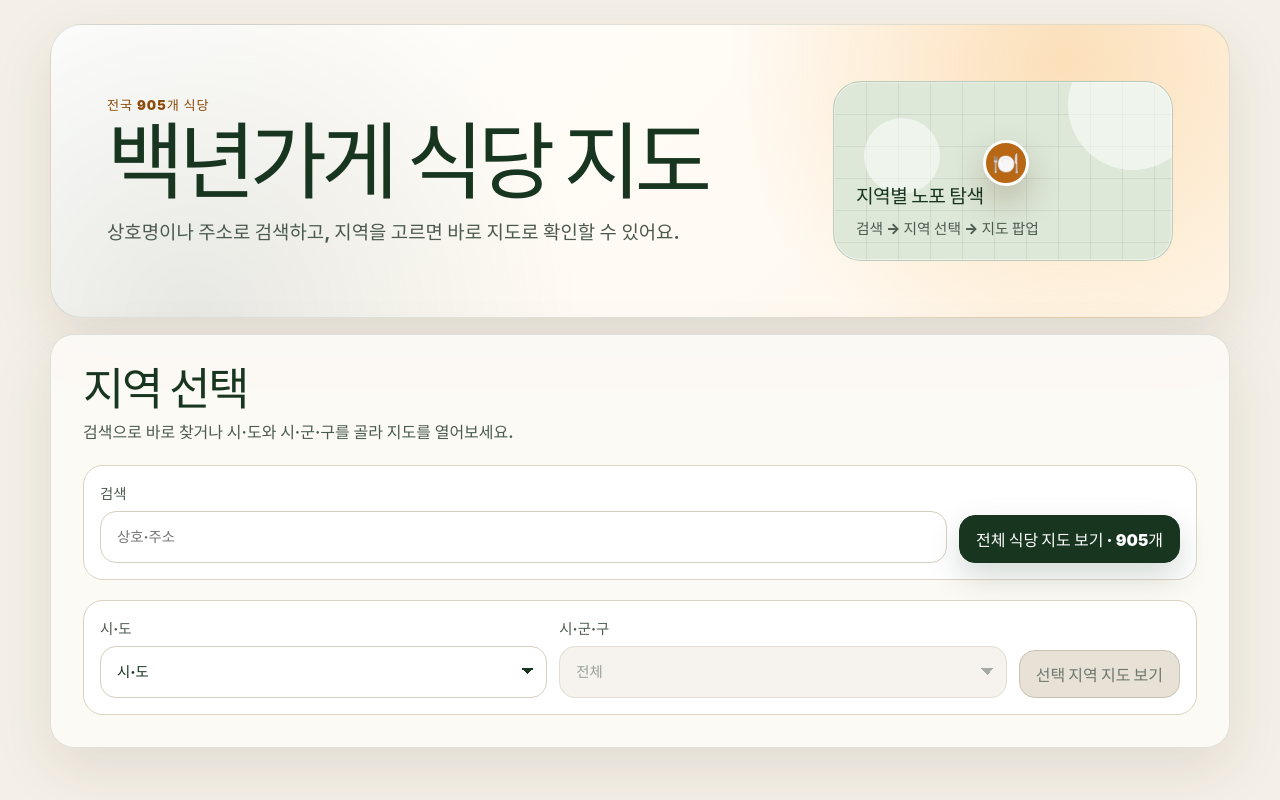
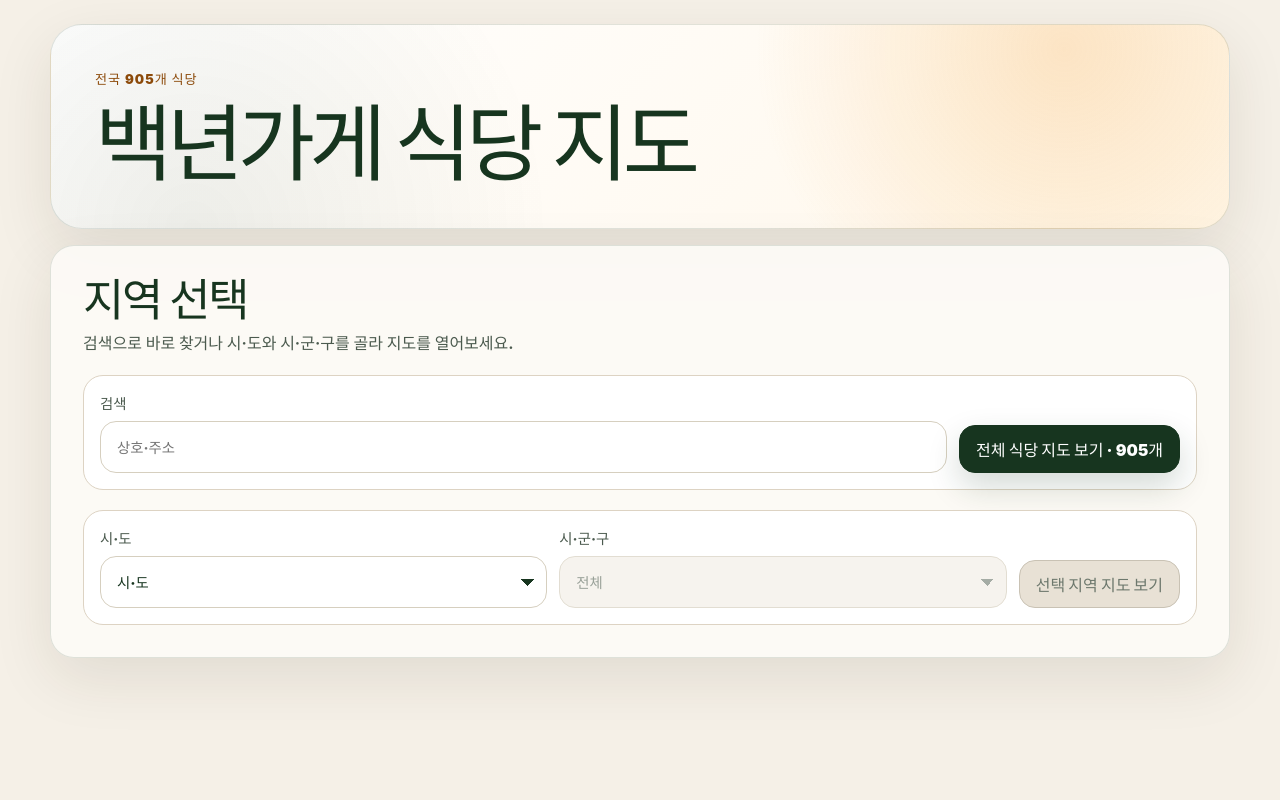
Before and after one commit to nukk-pain/food-guides, a React (Vite) app: page / in a window 1280 px wide. Built offline with nearby package versions, Linux system fonts and the light colour scheme.

Commit message:
refactor: simplify restaurant map hero

```diff
--- a/src/App.css
+++ b/src/App.css
@@ -42,18 +42,14 @@
 
 .hero-panel {
   display: grid;
-  gap: clamp(20px, 4vw, 40px);
+  gap: 8px;
   align-items: center;
-  padding: clamp(28px, 6vw, 56px);
+  padding: clamp(24px, 5vw, 44px);
   border-radius: var(--radius-hero);
   background:
-    radial-gradient(circle at 86% 12%, rgba(243, 163, 58, 0.3), transparent 32%),
-    radial-gradient(circle at 12% 100%, rgba(23, 53, 31, 0.1), transparent 36%),
+    radial-gradient(circle at 86% 12%, rgba(243, 163, 58, 0.24), transparent 30%),
+    radial-gradient(circle at 12% 100%, rgba(23, 53, 31, 0.08), transparent 34%),
     linear-gradient(135deg, #ffffff 0%, #fff7ea 100%);
-}
-
-.hero-copy-block {
-  max-width: 760px;
 }
 
 .eyebrow {
@@ -73,90 +69,10 @@ p {
 
 h1 {
   max-width: 760px;
-  margin-bottom: 16px;
+  margin-bottom: 0;
   font-size: clamp(2.55rem, 7.6vw, 5.25rem);
   line-height: 0.95;
   letter-spacing: -0.07em;
-}
-
-.hero-copy {
-  max-width: 620px;
-  margin-bottom: 0;
-  color: var(--color-muted);
-  font-size: clamp(1rem, 2.2vw, 1.18rem);
-  font-weight: 650;
-  line-height: 1.55;
-}
-
-.hero-map-card {
-  position: relative;
-  display: grid;
-  min-height: 180px;
-  gap: 8px;
-  align-content: end;
-  overflow: hidden;
-  border: 1px solid rgba(23, 53, 31, 0.16);
-  border-radius: 28px;
-  padding: 22px;
-  background:
-    linear-gradient(90deg, rgba(23, 53, 31, 0.08) 1px, transparent 1px) 0 0 / 32px 32px,
-    linear-gradient(rgba(23, 53, 31, 0.08) 1px, transparent 1px) 0 0 / 32px 32px,
-    var(--color-map-wash);
-  box-shadow: inset 0 0 0 1px rgba(255, 255, 255, 0.52);
-}
-
-.hero-map-card::before,
-.hero-map-card::after {
-  position: absolute;
-  content: '';
-  border-radius: 999px;
-  background: rgba(255, 255, 255, 0.55);
-}
-
-.hero-map-card::before {
-  width: 130px;
-  height: 130px;
-  top: -42px;
-  right: -26px;
-}
-
-.hero-map-card::after {
-  width: 76px;
-  height: 76px;
-  left: 30px;
-  top: 36px;
-}
-
-.hero-map-pin {
-  position: absolute;
-  top: 58px;
-  left: min(44%, 170px);
-  display: grid;
-  width: 46px;
-  height: 46px;
-  place-items: center;
-  border: 3px solid #fff;
-  border-radius: 999px;
-  background: var(--color-accent);
-  box-shadow: 0 16px 34px rgba(92, 56, 17, 0.28);
-  font-size: 1.35rem;
-}
-
-.hero-map-card strong,
-.hero-map-card > span:not(.hero-map-pin) {
-  position: relative;
-  z-index: 1;
-}
-
-.hero-map-card strong {
-  font-size: 1.2rem;
-  letter-spacing: -0.03em;
-}
-
-.hero-map-card > span:not(.hero-map-pin) {
-  color: var(--color-muted);
-  font-size: 0.92rem;
-  font-weight: 800;
 }
 
 .region-panel {
@@ -575,10 +491,6 @@ h1 {
     font-size: clamp(2.2rem, 12vw, 3.8rem);
   }
 
-  .hero-map-card {
-    min-height: 148px;
-  }
-
   .primary-action {
     width: 100%;
   }
@@ -601,10 +513,6 @@ h1 {
 }
 
 @media (min-width: 861px) {
-  .hero-panel {
-    grid-template-columns: minmax(0, 1fr) minmax(260px, 340px);
-  }
-
   .landing-search-card {
     grid-template-columns: minmax(0, 1fr) auto;
     align-items: end;
--- a/src/App.tsx
+++ b/src/App.tsx
@@ -120,16 +120,8 @@ function App() {
   return (
     <main className="app-shell">
       <section className="hero-panel" aria-labelledby="page-title">
-        <div className="hero-copy-block">
-          <p className="eyebrow">전국 {restaurants.length.toLocaleString('ko-KR')}개 식당</p>
-          <h1 id="page-title">백년가게 식당 지도</h1>
-          <p className="hero-copy">상호명이나 주소로 검색하고, 지역을 고르면 바로 지도로 확인할 수 있어요.</p>
-        </div>
-        <div className="hero-map-card" aria-hidden="true">
-          <span className="hero-map-pin">🍽️</span>
-          <strong>지역별 노포 탐색</strong>
-          <span>검색 → 지역 선택 → 지도 팝업</span>
-        </div>
+        <p className="eyebrow">전국 {restaurants.length.toLocaleString('ko-KR')}개 식당</p>
+        <h1 id="page-title">백년가게 식당 지도</h1>
       </section>
 
       {loadState === 'loading' && <StatusCard title="데이터를 불러오는 중입니다" description="정적 JSON 파일을 읽고 있어요." />}
```
Also changed, not shown: 1 other file (tests, documents, lock files or other folders).
